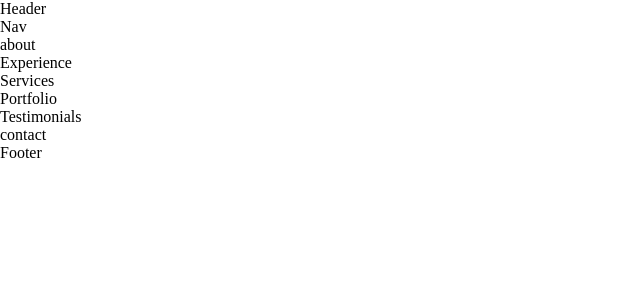
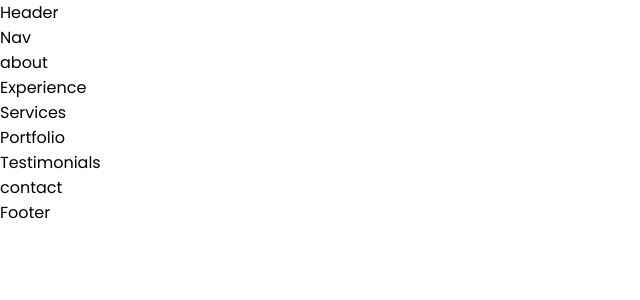
Before and after one commit to abuzar786/react-portfolio-1, a React (Create React App) app: page / in a window 1280 px wide. Shown: the top 300 px of the page, without its empty margins (0-640 px from the left). Built offline with nearby package versions, Linux system fonts and the light colour scheme.

Commit message:
main CSS for body and scroll
Added CSS for HTML page, body and also added google font Poppin in the CSS file

```diff
--- a/src/style.css
+++ b/src/style.css
@@ -1,3 +1,5 @@
+@import url("https://fonts.googleapis.com/css2?family=Poppins:wght@300;400;500;600&display=swap");
+
 * {
   margin: 0;
   padding: 0;
@@ -19,3 +21,12 @@
   --container-width-medium: 86;
   --container-width-small: 90%;
 }
+html {
+  scroll-behavior: smooth;
+}
+::-webkit-scrollbar {
+  display: none;
+}
+body {
+  font-family: "Poppins", sans-serif;
+}
```
